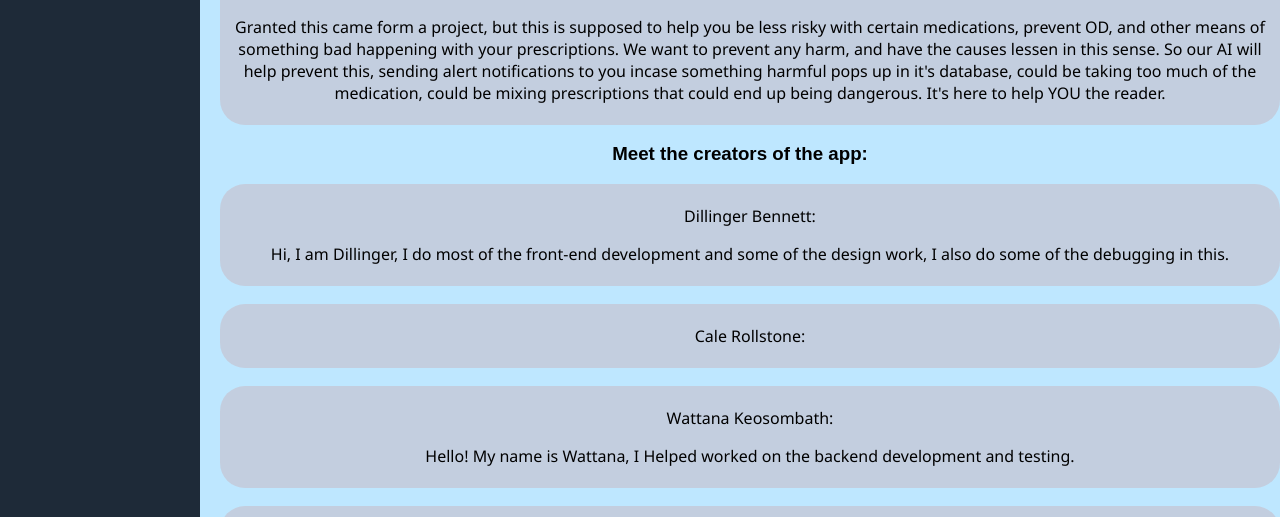
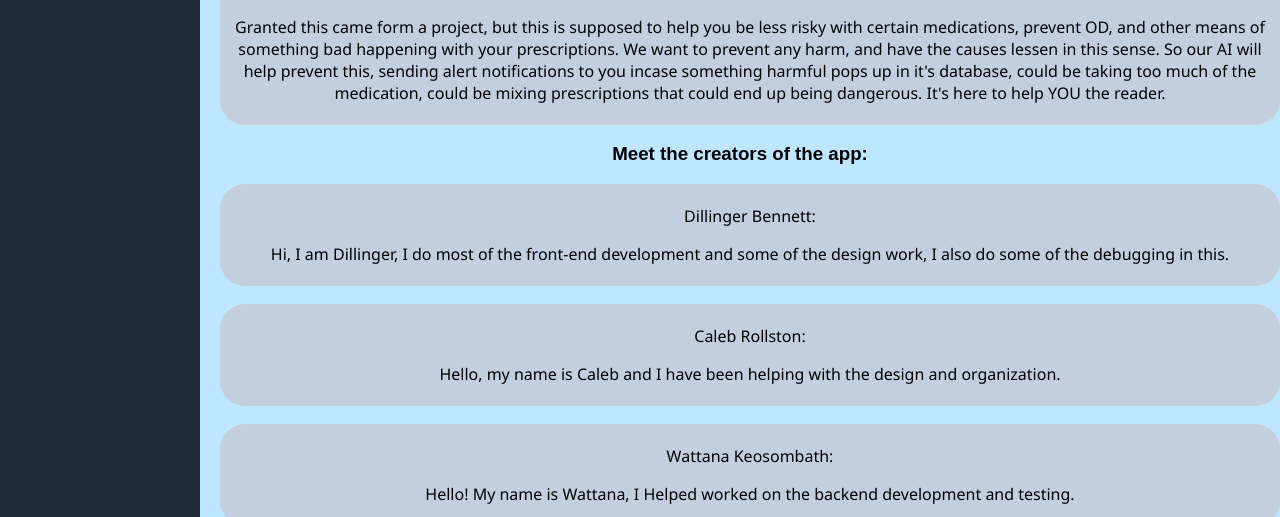
Before and after one commit to DillingerB/Medical_AI_Demo, a plain HTML site: page dashboard.html in a window 1280 px wide. Both pictures are taken after a click on the button "About". Shown: the part 210-727 px from the top of the page. Drawn offline with Linux system fonts and the light colour scheme.

Commit message:
Updated Caleb spelling/description

```diff
--- a/dashboard.html
+++ b/dashboard.html
@@ -39,8 +39,8 @@
     </div><br>
 
     <div id="person">
-      <p>Cale  Rollstone:</p>
-      <p></p>
+      <p>Caleb  Rollston:</p>
+      <p>Hello, my name is Caleb and I have been helping with the design and organization.</p>
     </div><br>
 
     <div id="person">
```
